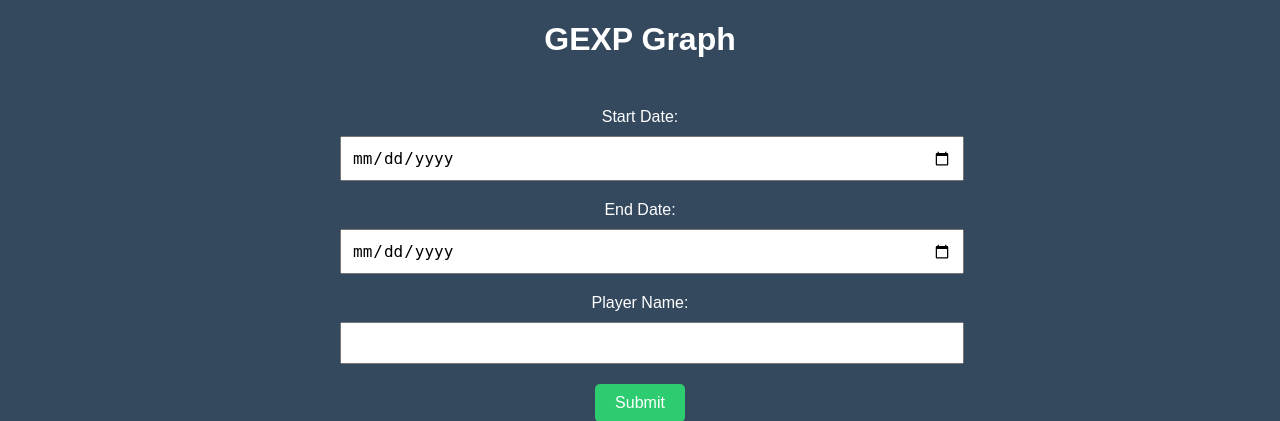
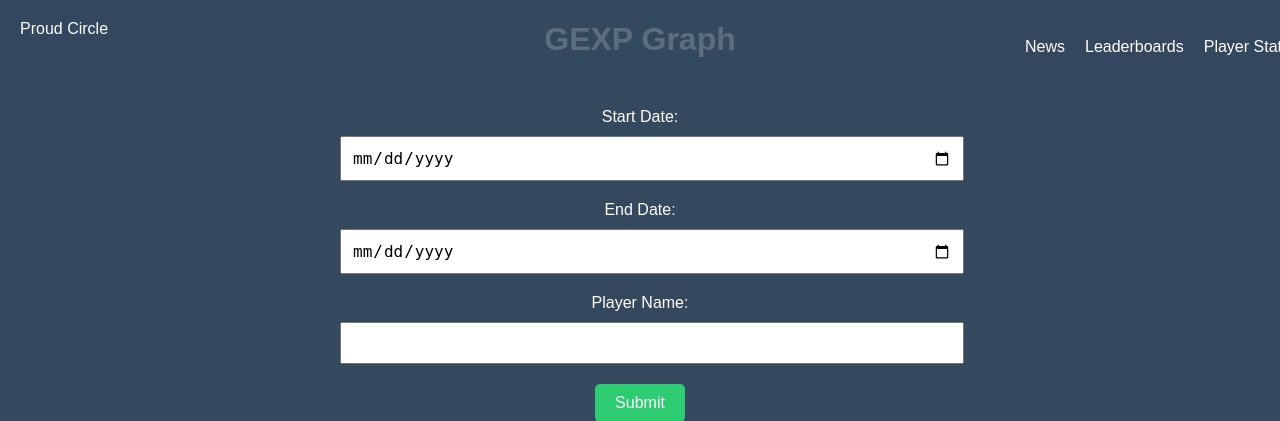
Before and after one commit to itzilly/ProudCircle, a Flask app: page / in a window 1280 px wide. Shown: the top 421 px of the page. Run offline with Flask 2, Linux system fonts and the light colour scheme.

Commit message:
Add navbar

```diff
--- a/web-server/src/templates/index.html
+++ b/web-server/src/templates/index.html
@@ -4,10 +4,34 @@
     <meta charset="UTF-8" />
     <meta name="viewport" content="width=device-width, initial-scale=1.0" />
     <meta http-equiv="X-UA-Compatible" content="ie=edge" />
+    <link rel="stylesheet" type="text/css" href="{{ url_for('static', filename='styles/nav.css') }}">
     <link rel="stylesheet" type="text/css" href="{{ url_for('static', filename='styles/index.css') }}">
     <title>GEXP Graph</title>
   </head>
   <body>
+    <nav class="navbar">
+      <a href="/" class="navbar-logo">Proud Circle</a>
+      <ul class="navbar-menu">
+        <li class="navbar-menu-item"><a href="#">News</a></li>
+        <li class="navbar-menu-item has-dropdown">
+          <a href="#">Leaderboards</a>
+          <ul class="dropdown">
+            <li><a href="#">GEXP</a></li>
+            <li class="has-dropdown">
+              <a href="#">More</a>
+              <ul class="dropdown">
+                <li><a href="#">Daily</a></li>
+                <li><a href="#">Weekly</a></li>
+                <li><a href="#">Monthly</a></li>
+                <li><a href="#">Yearly</a></li>
+                <li><a href="#">Lifetime</a></li>
+              </ul>
+            </li>
+          </ul>
+        </li>
+        <li class="navbar-menu-item"><a href="#">Player Stats</a></li>
+      </ul>
+    </nav>
     <div class="container">
       <h1>GEXP Graph</h1>
 
```
